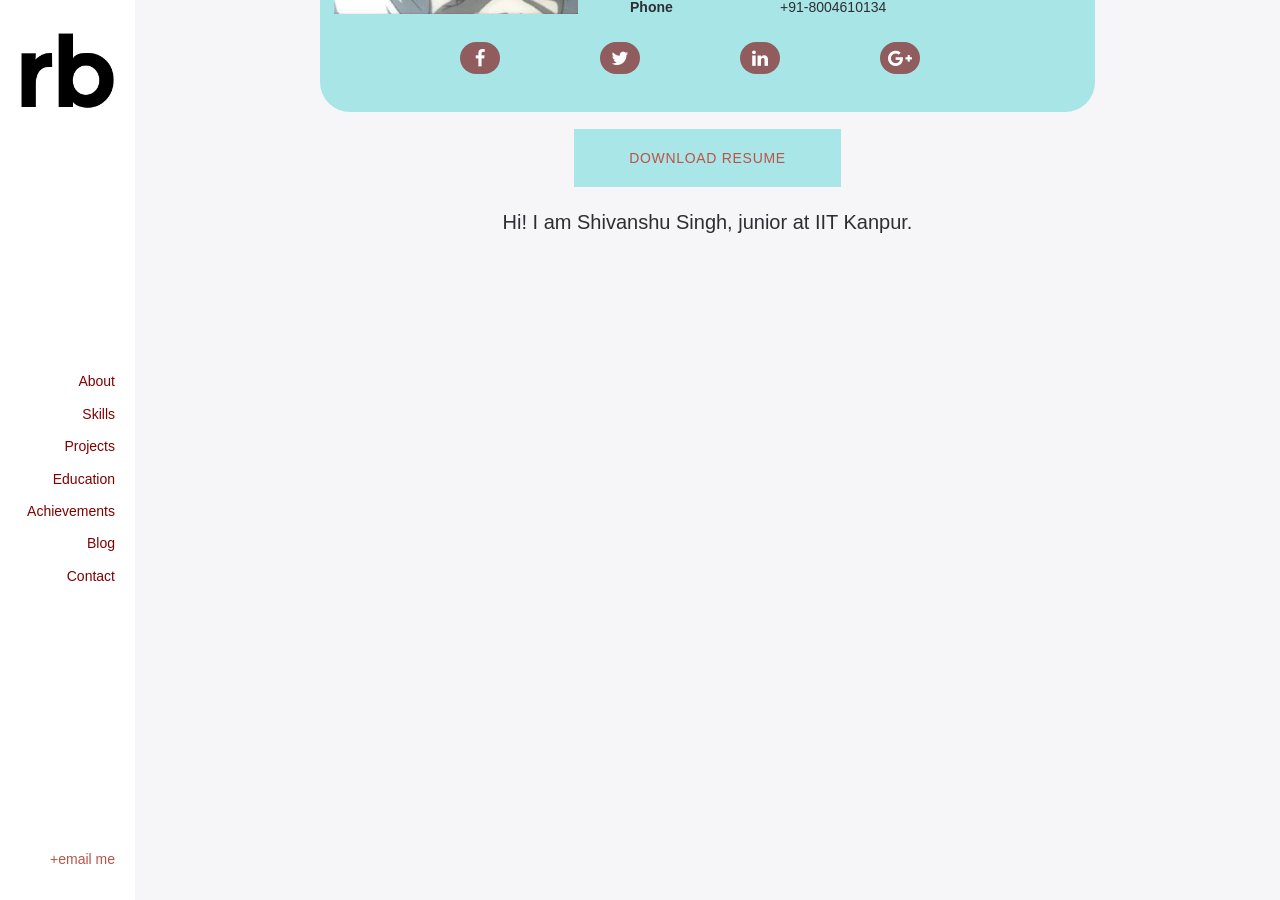
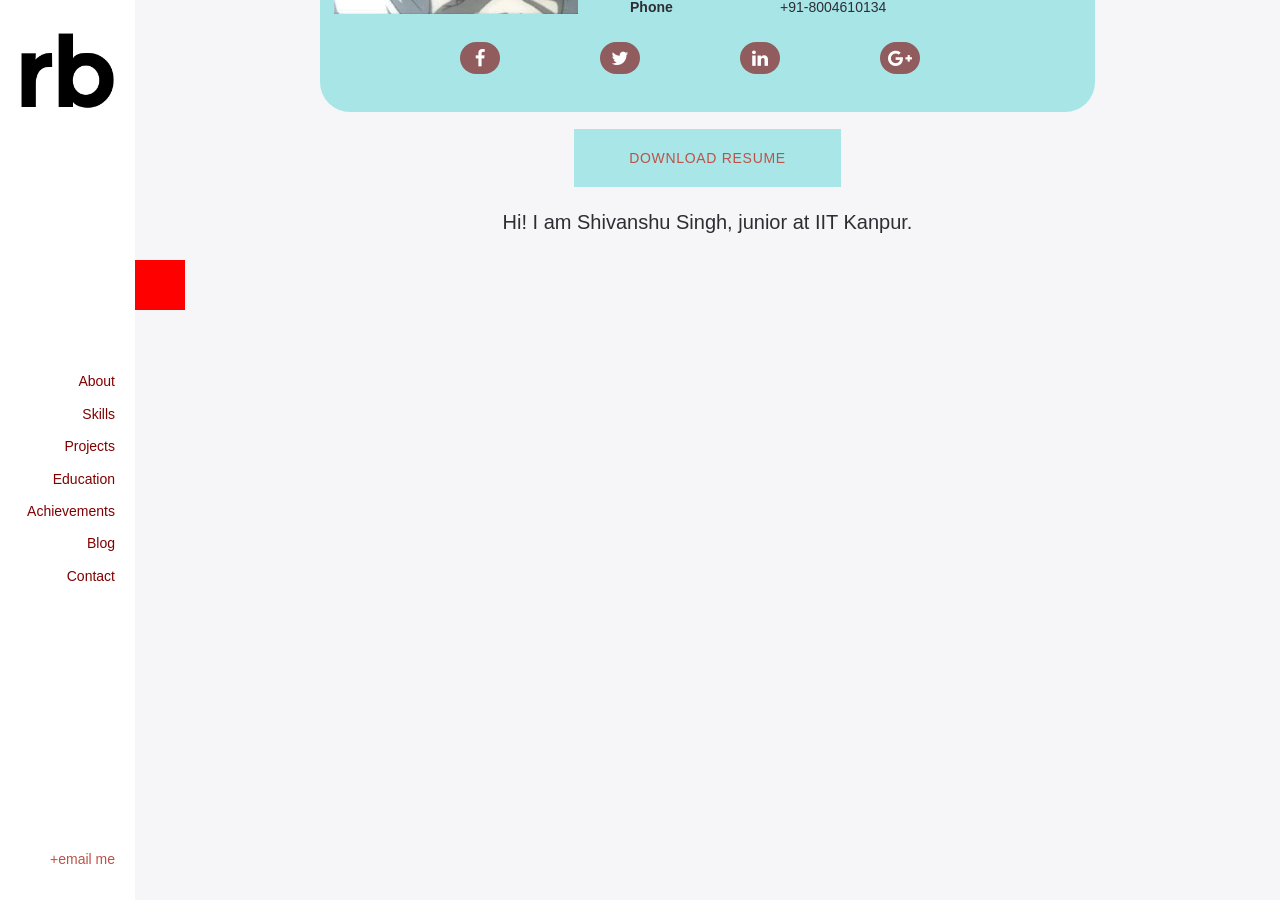
Before and after one commit to shivnshu/homepage, a Jekyll site: the page built from index.html, in a window 1280 px wide and 900 px high, scrolled down 1298 px. Built offline with Jekyll 4.4.1, drawn with Linux system fonts in a browser that asks for light colours; Markdown is read by kramdown in place of the engine named in the settings.

Commit message:
added skills section

```diff
--- /dev/null
+++ b/_includes/section-skills.html
@@ -0,0 +1 @@
+<section class="skills"></section>
--- /dev/null
+++ b/_jadefiles/section-skills.jade
@@ -0,0 +1 @@
+section.skills
--- /dev/null
+++ b/assets/css/3-sections/home-skills.sass
@@ -0,0 +1,4 @@
+section.skills
+    background-color: red
+    height: 50px
+    width: 50px
--- a/assets/css/main.css
+++ b/assets/css/main.css
@@ -708,6 +708,11 @@ section.about .about-content .profile-text {
   margin-left: 5%;
   margin-right: 5%; }
 
+section.skills {
+  background-color: red;
+  height: 50px;
+  width: 50px; }
+
 .home-wrap {
   display: -ms-flexbox;
   display: flex;
--- a/assets/css/main.scss
+++ b/assets/css/main.scss
@@ -9,5 +9,6 @@
 @import "3-sections/header";
 @import "3-sections/home-topBar";
 @import "3-sections/home-about";
+@import "3-sections/home-skills";
 
 @import "4-layouts/home";
--- a/index.html
+++ b/index.html
@@ -10,6 +10,7 @@ title: R4ndomBits
 
     {% include section-topBar.html %}
     {% include section-about.html %}
+    {% include section-skills.html %}
 
 
     <div style="height: 2000px"></div>
```
Also changed, not shown: 1 other file.
